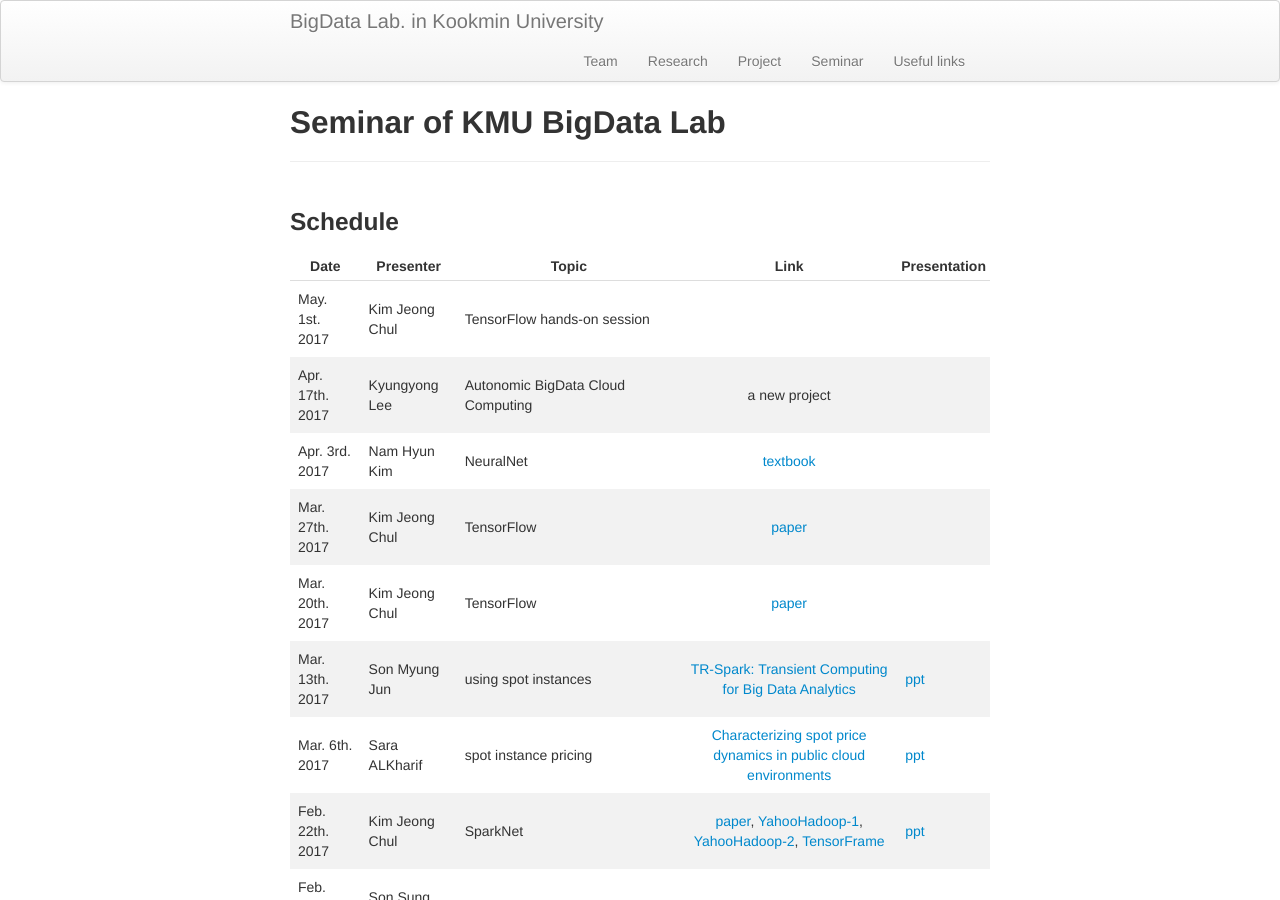
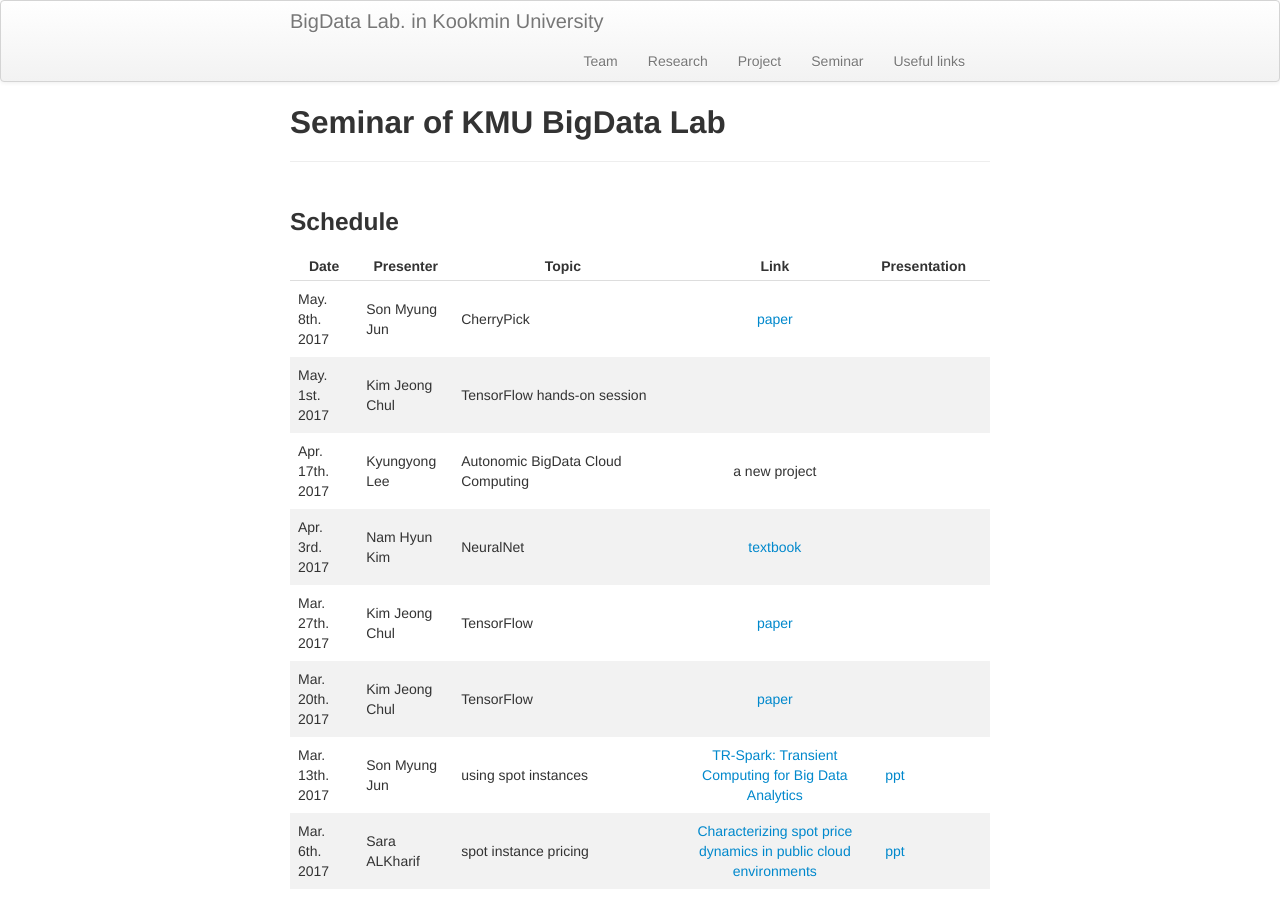
Before and after one commit to ddps-lab/kmu-bigdata.github.io, a Jekyll site: the page built from seminar/index.md, in a window 1280 px wide and 900 px high. Built offline with Jekyll 4.4.1, drawn with Linux system fonts in a browser that asks for light colours.

Commit message:
adding seminar for May 8th

```diff
--- a/seminar/index.md
+++ b/seminar/index.md
@@ -9,6 +9,7 @@ description: Seminar schedule of BigData Lab  in KMU
 
 | Date | Presenter | Topic | Link | Presentation |
 |------|-----------|-------|:----:|--------------|
+| May. 8th. 2017 | Son Myung Jun | CherryPick | [paper](https://www.usenix.org/system/files/conference/nsdi17/nsdi17-alipourfard.pdf)| | |
 | May. 1st. 2017 | Kim Jeong Chul | TensorFlow hands-on session| | |
 | Apr. 17th. 2017 | Kyungyong Lee | Autonomic BigData Cloud Computing | a new project| |
 | Apr. 3rd. 2017 | Nam Hyun Kim | NeuralNet | [textbook](http://neuralnetworksanddeeplearning.com/) | |
```
